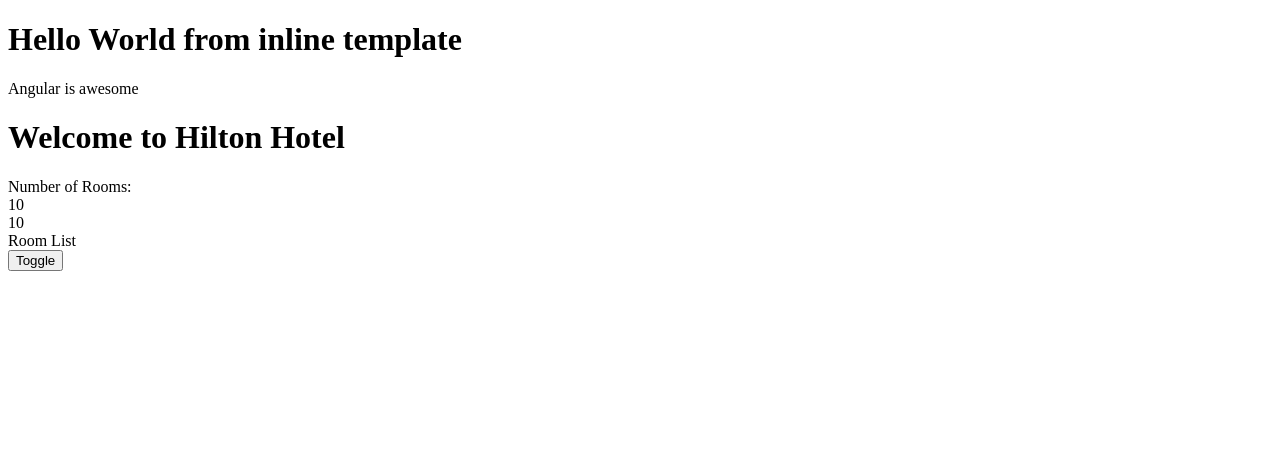
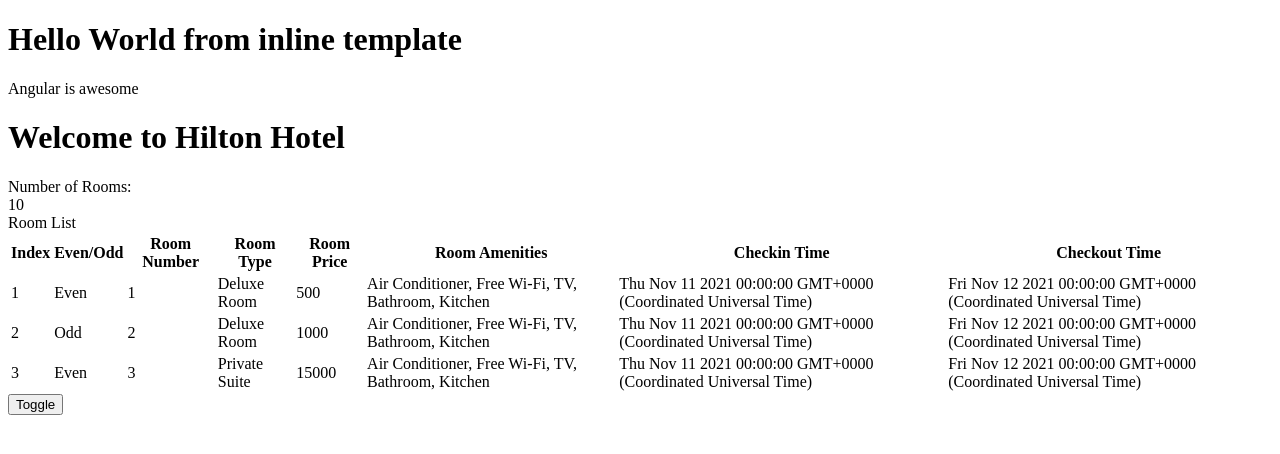
Before and after one commit to imtiajahammad/TypeScriptDemo, an Angular app in the folder angulars/hotelinventoryapp/: page / in a window 1280 px wide. Shown: the top 454 px of the page. Built offline with nearby package versions, Linux system fonts and the light colour scheme.

Commit message:
*ngFor Directive

```diff
--- a/angulars/hotelinventoryapp/src/app/rooms/rooms.component.html
+++ b/angulars/hotelinventoryapp/src/app/rooms/rooms.component.html
@@ -10,9 +10,32 @@
 <!-- <div *ngIf="rooms.availableRooms >0">
     Available Rooms:
 </div> -->
-{{ rooms?.availableRooms ?? 'No Rooms'}}
+<!-- {{ rooms?.availableRooms ?? 'No Rooms'}} -->
 <div *ngIf="rooms?.availableRooms">
     Room List
+    <!-- {{ roomList }} -->
+    <table>
+        <tr>
+            <th>Index</th>
+            <th>Even/Odd</th>
+            <th>Room Number</th>
+            <th>Room Type</th>
+            <th>Room Price</th>
+            <th>Room Amenities</th>
+            <th>Checkin Time</th>
+            <th>Checkout Time</th>
+        </tr>
+        <tr *ngFor="let room of roomList; let e=even; let o = odd; let i = index">
+            <td>{{i+1}}</td>
+            <td> {{ e ? "Even" : "Odd" }}</td>
+            <td> {{ room.roomNumber }}</td>
+            <td> {{ room.roomType }}</td>
+            <td> {{ room.price }}</td>
+            <td> {{ room.amenities }}</td>
+            <td> {{ room.checkinTime }}</td>
+            <td> {{ room.checkoutTime }}</td>
+        </tr>
+    </table>
 </div>
 
 <button (click)="toggle()">Toggle</button>
--- a/angulars/hotelinventoryapp/src/app/rooms/rooms.component.ts
+++ b/angulars/hotelinventoryapp/src/app/rooms/rooms.component.ts
@@ -1,5 +1,5 @@
 import { Component } from '@angular/core';
-import { Room } from './rooms';
+import { Room, RoomList } from './rooms';
 
 @Component({
   selector: 'hinv-rooms',
@@ -18,6 +18,35 @@ export class RoomsComponent {
     bookedRooms: 5
   };
 
+  roomList: RoomList[] = [
+    {
+      roomNumber:1,
+      roomType: 'Deluxe Room',
+      amenities: 'Air Conditioner, Free Wi-Fi, TV, Bathroom, Kitchen',
+      price: 500,
+      photos: 'https://images.pexels.com/photos/14239995/pexels-photo-14239995.jpeg?auto=compress&cs=tinysrgb&w=1260&h=750&dpr=1',
+      checkinTime: new Date('11-Nov-2021'),
+      checkoutTime: new Date('12-Nov-2021')
+    },
+    {
+      roomNumber:2,
+      roomType: 'Deluxe Room',
+      amenities: 'Air Conditioner, Free Wi-Fi, TV, Bathroom, Kitchen',
+      price: 1000,
+      photos: 'https://images.pexels.com/photos/7034723/pexels-photo-7034723.jpeg?auto=compress&cs=tinysrgb&w=300&lazy=load',
+      checkinTime: new Date('11-Nov-2021'),
+      checkoutTime: new Date('12-Nov-2021')
+    },
+    {
+      roomNumber:3,
+      roomType: 'Private Suite',
+      amenities: 'Air Conditioner, Free Wi-Fi, TV, Bathroom, Kitchen',
+      price: 15000,
+      photos: 'https://images.pexels.com/photos/12192456/pexels-photo-12192456.jpeg?auto=compress&cs=tinysrgb&w=300&lazy=load',
+      checkinTime: new Date('11-Nov-2021'),
+      checkoutTime: new Date('12-Nov-2021')
+    }
+  ]
 
   toggle(){
     this.hideRooms = !this.hideRooms;
```
Also changed, not shown: angulars/hotelinventoryapp/src/app/rooms/rooms.ts (+13 -1 lines), 1 other file (tests, documents, lock files or other folders).
